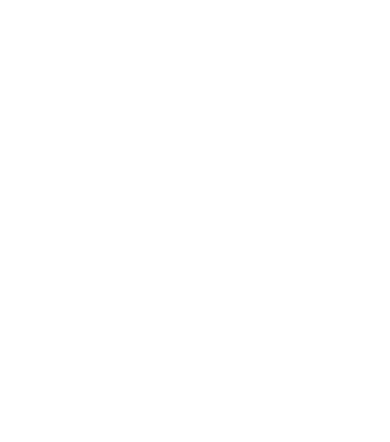
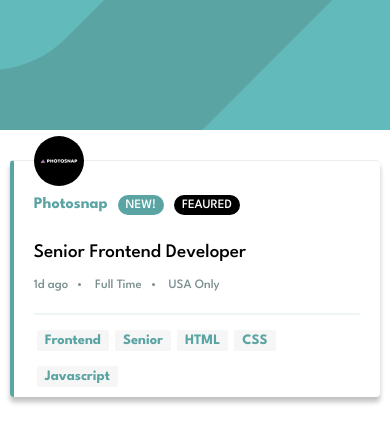
Before and after one commit to hariprasad9899/Fronend_Level3_Part_2, a plain HTML site: page static-job-listings-master/index.html in a window 390 px wide. Drawn offline with Linux system fonts and the light colour scheme.

Commit message:
styling done

```diff
--- a/static-job-listings-master/Style/media.css
+++ b/static-job-listings-master/Style/media.css
@@ -0,0 +1,71 @@
+@media screen and (max-width:900px) {
+    .all {
+        width: 95%;
+    }
+    .rowOne .title h3 {
+        font-size: 1em;
+    }
+    .rowOne .extra p {
+        font-size: 0.8em;
+        padding: 4px 8px 4px 8px;
+        border-radius: 10px;
+    }
+    .rowTwo h2 {
+        font-size: 1.2em;
+    }
+    .rowThree li {
+        font-size: 0.8em;
+        margin: 2px 5px 2px 5px;
+    }
+    .mySkills p {
+        font-size: 0.9em;
+        padding: 4px 8px 4px 8px;
+        border-radius: 2px;
+    }
+}
+
+
+@media screen and (max-width:700px) {
+    .companyImg img {
+        margin: auto;
+        width: 50px;
+        height: 50px;
+    }
+
+}
+@media screen and (max-width:560px) {
+    .job {
+        flex-direction: column;
+        max-height: none;
+        padding: 20px 20px 10px 20px;
+    }
+    .companyImg {
+        display: none;
+    }
+    .companyInfo {
+        width: 100%;
+        margin-left: 0px;
+        padding-bottom: 20px;
+        border-bottom: 2px solid hsl(180, 31%, 95%);
+    }
+    .mySkills {
+        justify-content: flex-start;
+        flex-wrap: wrap;
+        width: 100%;
+    }
+    .rowOne {
+        flex-wrap: wrap;
+    }
+    .companyImg img {
+        width: 30px;
+        height: 30px;
+    }
+    .mySkills p {
+        margin: 15px 3px 0px 3px;
+    }
+    .job #mobImg {
+        top: -25px;
+        left: 20px;
+        display: block;
+    }
+}
--- a/static-job-listings-master/Style/style.css
+++ b/static-job-listings-master/Style/style.css
@@ -0,0 +1,142 @@
+@import url('https://fonts.googleapis.com/css2?family=League+Spartan:wght@500;700&display=swap');
+*,
+*::before,
+*::after {
+    box-sizing: border-box;
+}
+html,body,main {
+    width: 100%;
+    /* height: 100%; */
+    margin: 0;
+    padding: 0;
+    font-family: 'League Spartan', sans-serif;
+}
+main {
+    background-color: hsl(180, 52%, 96%);
+    display: flex;
+    flex-direction: column;
+}
+.topBg {
+    width: 100%;
+    height: 130px;
+    background-color: hsl(180, 29%, 50%);
+    background-image: url(../images/bg-header-desktop.svg);
+    background:hsl(180, 29%, 50%) url(../images/bg-header-desktop.svg) top no-repeat;
+    background-size: cover;
+}
+.content {
+    width: 100%;
+    height: 80%;
+    background-color: white;
+}
+.all {
+    width: 80%;
+    height: 100%;
+    margin: auto;
+}
+.job {
+    width: 100%;
+    position: relative;
+    max-height: 130px;
+    margin-top: 30px;
+    padding: 10px 0px 10px 0px;
+    display: flex;
+    border-radius: 4px;
+    border-top: 1px solid rgb(240, 235, 235);
+    border-left: 4px solid hsl(180, 29%, 50%);
+    box-shadow: 0px 5px 5px rgba(0, 0, 0, 0.247);
+}
+
+.companyImg {
+    flex-grow: 1;
+    display: flex;
+}
+.companyInfo {
+    margin-left: 10px;
+    flex-grow: 6;
+    display: flex;
+    flex-direction: column;
+}
+.mySkills {
+    flex-grow: 0;
+}
+.companyImg img {
+    margin: auto;
+    width: 70px;
+    height: 70px;
+}
+.rowOne  {
+    height: 30%;
+    display: flex;
+    align-items: center;
+    gap: 10px;
+}
+.rowTwo {
+    height: 40%;
+    display: flex;
+    align-items: center;
+}
+.rowThree {
+    height: 30%;
+    display: flex;
+}
+.rowOne .title h3 {
+    font-size: 1.2em;
+    color: hsl(180, 29%, 50%);
+}
+.rowOne .extra {
+    display: flex;
+    gap: 10px;
+}
+.extra p {
+    padding: 6px 12px 6px 12px;
+    border-radius: 15px;
+    font-size: 0.8em;
+    color: white;
+}
+.extra p:first-child {
+    background-color: hsl(180, 29%, 50%);
+}
+.extra p:nth-child(2) {
+    background-color: black;
+}
+.rowTwo h2 {
+    font-size: 1.4em;
+    font-weight: 500;
+}
+.rowThree {
+    display: flex;
+}
+.rowThree li {
+    list-style-type: none;
+    font-size: 1em;
+    margin: 5px 5px 5px 5px;
+    color: hsl(180, 8%, 52%);
+}
+.rowThree li:first-child {
+    margin-left: 0px;
+}
+.rowThree li:nth-child(2),
+.rowThree li:nth-child(3) {
+    list-style-type:disc;
+}
+.mySkills {
+    display: flex;
+    flex-wrap: wrap;
+    align-items: center;
+    justify-content: flex-end;
+}
+.mySkills p {
+    color: hsl(180, 29%, 50%);
+    margin: 0px 5px 0px 5px;
+    font-weight: 600;
+    border-radius: 3px;
+    padding: 6px 12px 6px 12px;
+    background-color: hsla(0, 0%, 93%, 0.483);
+}
+.job #mobImg {
+    position: absolute;
+    display: none;
+    width: 50px;
+    height: 50px;
+}
--- a/static-job-listings-master/index.html
+++ b/static-job-listings-master/index.html
@@ -4,9 +4,51 @@
   <meta charset="UTF-8">
   <meta http-equiv="X-UA-Compatible" content="IE=edge">
   <meta name="viewport" content="width=device-width, initial-scale=1.0">
-  <title>Document</title>
+  <link rel="stylesheet" href="./Style/style.css">
+  <link rel="stylesheet" href="./Style/media.css">
+  <script src="./App/app.js" defer></script>
+  <title>Frontend Mentor | Job Listings</title>
 </head>
 <body>
+    <main>
+        <div class="topBg"></div>
+        <div class="content">
+            <div class="all">
+                <div class="job">
+                    <div class="companyImg">
+                        <img src="./images/photosnap.svg" alt="">
+                    </div>
+                    <div class="companyInfo">
+                        <div class="rowOne">
+                            <div class="title">
+                                <h3>Photosnap</h3>
+                            </div>
+                            <div class="extra">
+                                <p>NEW!</p>
+                                <p>FEAURED</p>
+                            </div>
+                        </div>
+                        <div class="rowTwo">
+                            <h2>Senior Frontend Developer</h2>
+                        </div>
+                        <div class="rowThree">
+                            <li>1d ago</li>
+                            <li>Full Time</li>
+                            <li>USA Only</li>
+                        </div>
+                    </div>
+                    <div class="mySkills">
+                        <p>Frontend</p>
+                        <p>Senior</p>
+                        <p>HTML</p>
+                        <p>CSS</p>
+                        <p>Javascript</p>
+                    </div>
 
+                    <img src="./images/photosnap.svg" alt="" id="mobImg">
+                </div>
+            </div>
+        </div>
+    </main>
 </body>
 </html>
```
